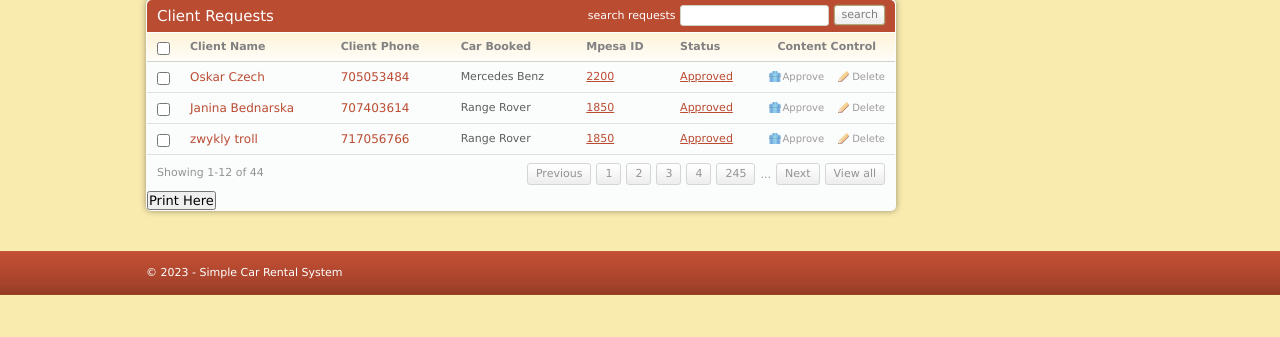
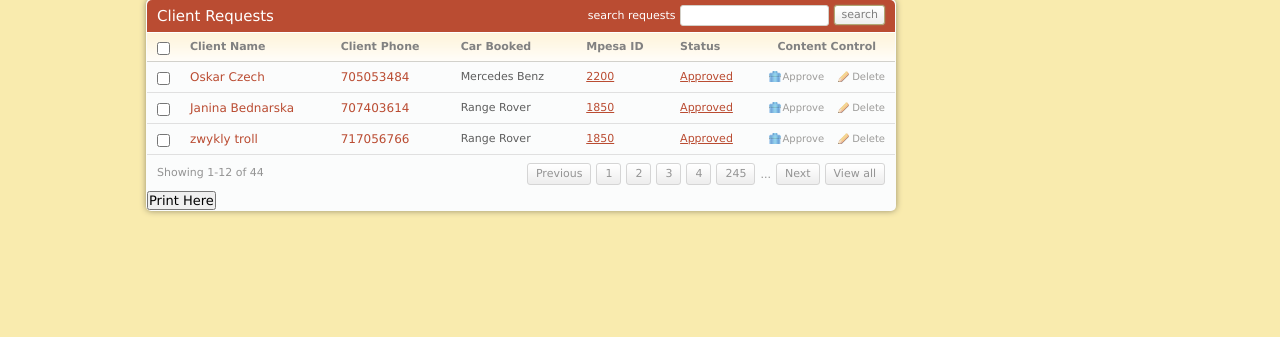
Before and after one commit to CzechOskar/Car_Rental, a PHP site: page /admin/client_requests.php in a window 1280 px wide. Shown: the part 158-495 px from the top of the page. Run offline with PHP 8.4, Linux system fonts and the light colour scheme; a user stored in the database is signed in; data comes from the database, SQL or seed files in the repository; a stand-in replaces the project's code that opens the database connection.

Commit message:
Update client_requests.php

```diff
--- a/admin/client_requests.php
+++ b/admin/client_requests.php
@@ -117,17 +117,5 @@
 	</div>
 </div>
 <!-- End Container -->
-
-<!-- Footer -->
-<div id="footer">
-	<div class="shell">
-	<span class="left">&copy; <?php echo date("Y");?> - Simple Car Rental System</span>
-	<span class="right">
-			</a>
-		</span>
-	</div>
-</div>
-<!-- End Footer -->
-
 </body>
 </html>
```
